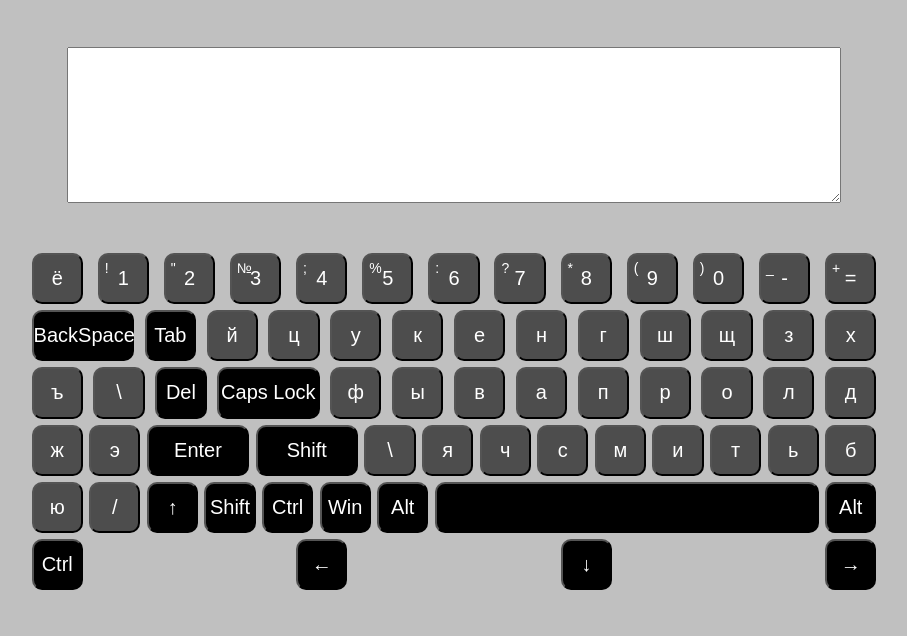
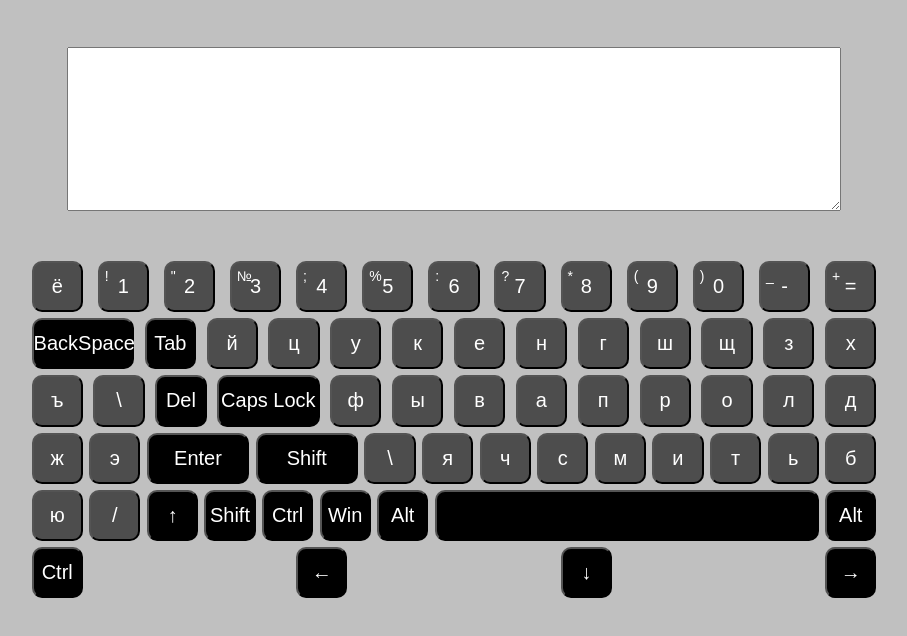
Before and after one commit to DonatArtihovich/virtual-keyboard, a website: page index.html in a window 1280 px wide. Shown: the part 72-708 px from the top of the page, without its empty margins (186-1093 px from the left). Drawn offline with Linux system fonts and the light colour scheme.

Commit message:
feat: add textarea font-size

```diff
--- a/style.css
+++ b/style.css
@@ -35,7 +35,9 @@ body {
 
 .keyboard__text {
     width: 60vw;
+    height: 158px;
     align-self: center;
+    font-size: 30px;
 }
 
 .keyboard__keys {
```
